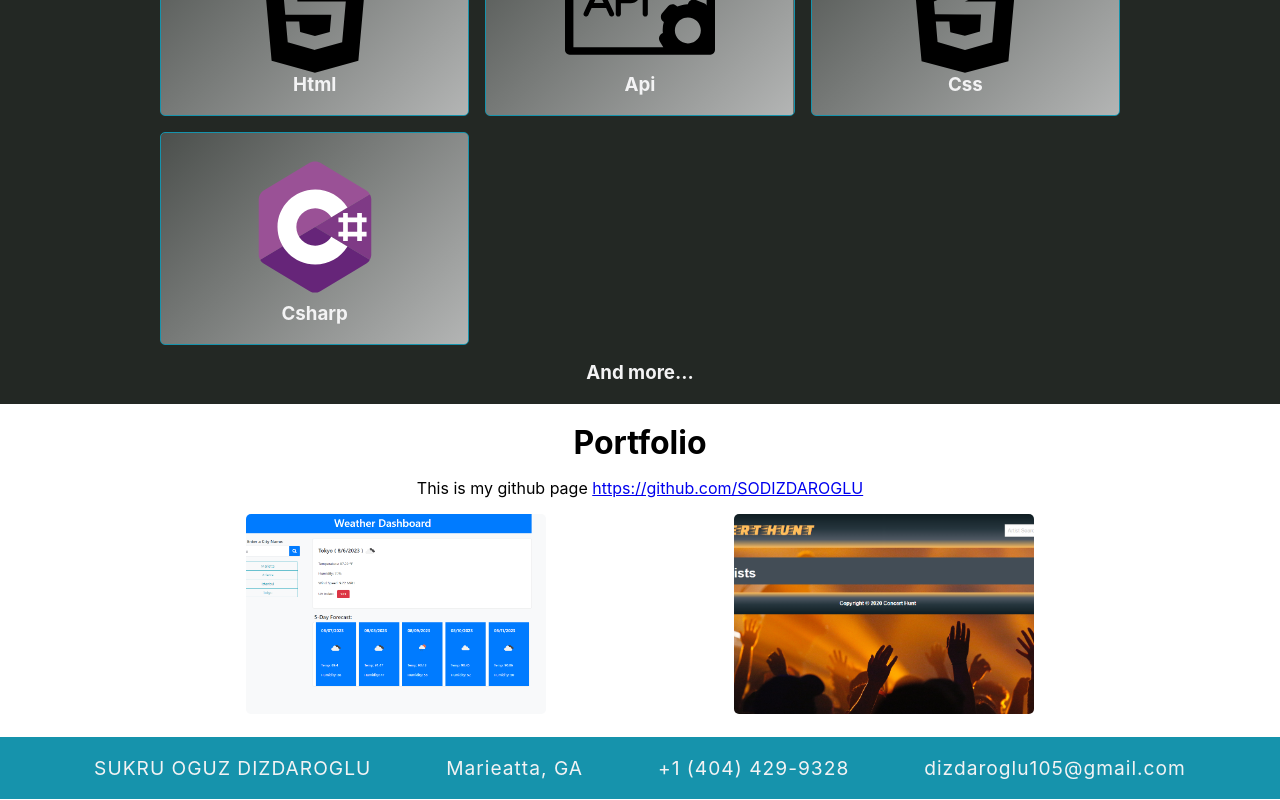
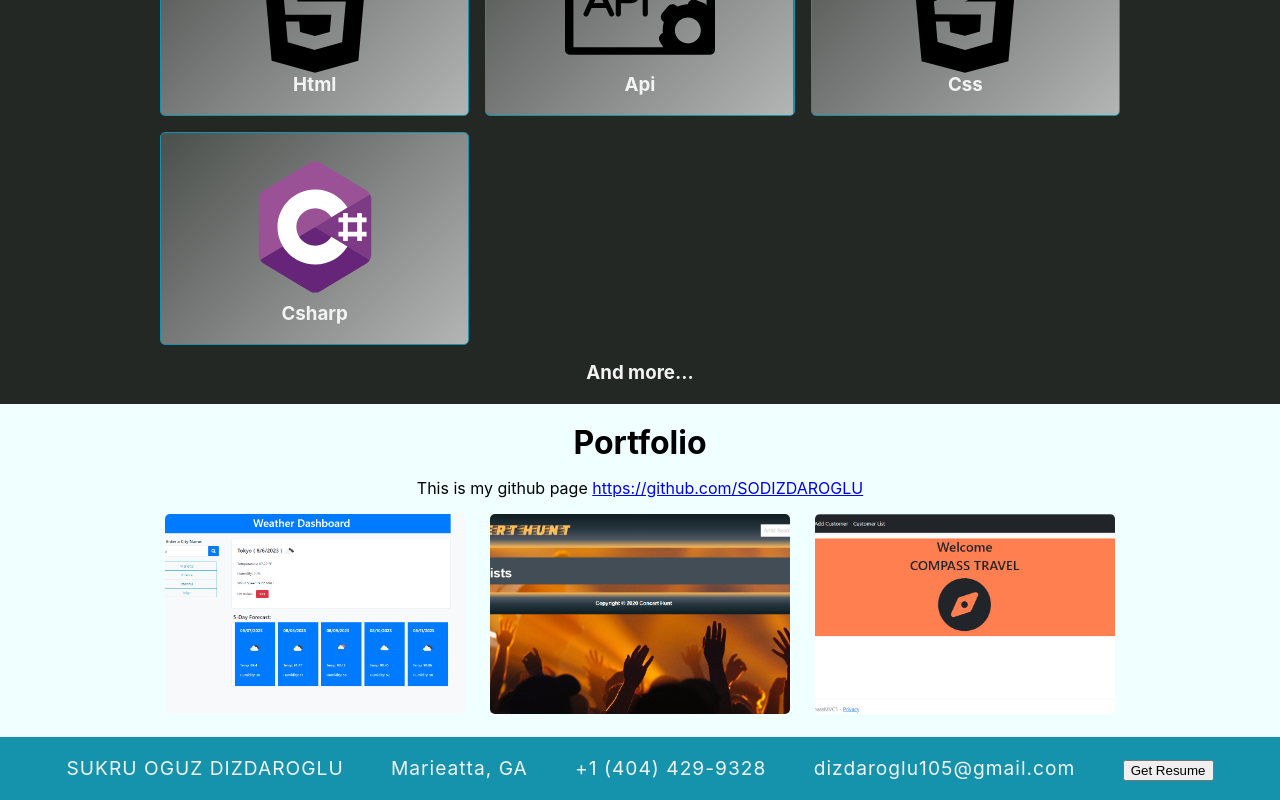
Before and after one commit to SODIZDAROGLU/PortfolioReact, a React (Create React App) app: page / in a window 1280 px wide. Shown: the part 1763-2563 px from the top of the page. Built offline with nearby package versions, Linux system fonts and the light colour scheme.

Commit message:
projrect added

```diff
--- a/src/screens/Contact/Contact.css
+++ b/src/screens/Contact/Contact.css
@@ -7,3 +7,9 @@
     letter-spacing: 1px;
     font-size: 1.2rem;
   }
+
+.highlighted-btn:hover{
+
+    background-color: cornsilk ;
+    color: #111;
+}
--- a/src/screens/Contact/Contact.jsx
+++ b/src/screens/Contact/Contact.jsx
@@ -1,4 +1,5 @@
 import "./Contact.css";
+import resume from "./img/sod1.pdf"
 
 function Contact() {
   return (
@@ -7,6 +8,9 @@ function Contact() {
       <p>Marieatta, GA</p>
       <p>+1 (404) 429-9328</p>
       <p>dizdaroglu105@gmail.com</p>
+      <a href={resume} download="sod1.pdf">
+              <button className="btn highlighted-btn">Get Resume</button>
+            </a>
     </div>
   )
 }
--- a/src/screens/Portfolio/Portfolio.css
+++ b/src/screens/Portfolio/Portfolio.css
@@ -1,5 +1,6 @@
 .portfolio-container {
     padding: var(--page-padding);
+    background-color: azure;
     display: flex;
     flex-direction: column;
     align-items: center;
--- a/src/screens/Portfolio/project.js
+++ b/src/screens/Portfolio/project.js
@@ -1,5 +1,6 @@
 import weather from "./svg/weather-app.png"
 import concertHunt from "./svg/concert hunt.png"
+import compassMVC from "./svg/CompassMVC.png"
 export const project = [
     {
       title: "Weather app",
@@ -13,4 +14,10 @@ export const project = [
         image :  concertHunt,
         url: "https://tomaspz.github.io/concerthunt/",
       },
+      {
+        title: "CompassMVC app",
+        description: "Personal Customer bookkeeping for travel agents",
+        image :  compassMVC,
+        url: "https://github.com/SODIZDAROGLU/CompassMVC1/",
+      },
 ]
```
Also changed, not shown: src/screens/Portfolio/svg/CompassMVC.png (added), 1 other file (tests, documents, lock files or other folders).
